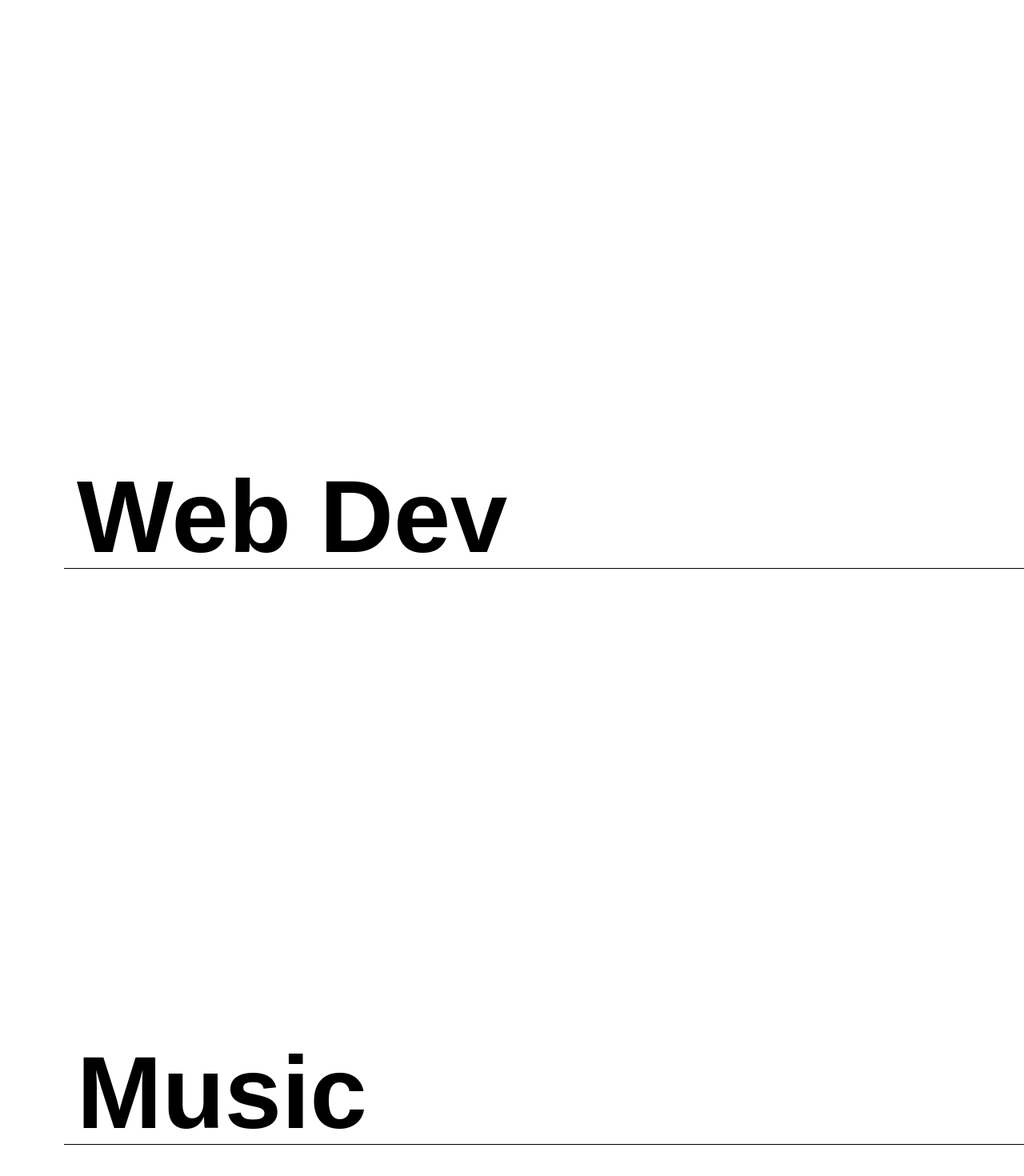
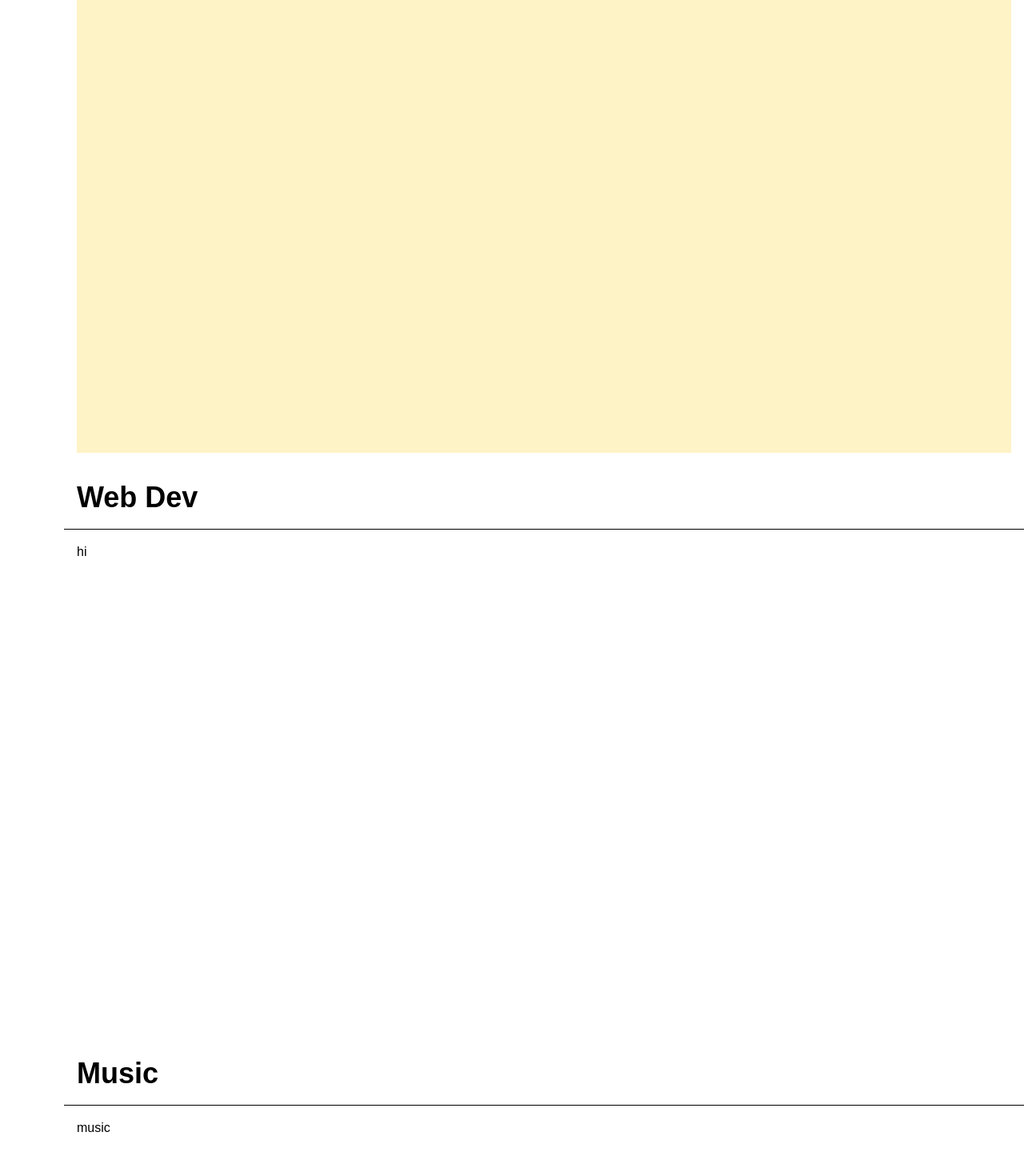
Before and after one commit to AnthonyAl-Rifai/portfolio-site, a Next.js app: page / in a window 1280 px wide. Shown: the part 938-2408 px from the top of the page at 80% size. Built offline with nearby package versions, Linux system fonts and the light colour scheme.

Commit message:
refactored grid section hierarchy

```diff
--- a/app/components/AboutSection.tsx
+++ b/app/components/AboutSection.tsx
@@ -1,6 +1,17 @@
 "use client";
 
 import SectionTitle from "./SectionTitle";
+import Section from "./Section";
+import GridSection from "./GridSection";
+
 export default function AboutSection() {
-  return <SectionTitle name="About" />;
+  return (
+    <Section id="about" className="relative">
+      <SectionTitle name="About" />
+      <GridSection>
+        <div className="bg-amber-100 col-span-full row-span-full"></div>
+      </GridSection>
+      <div className="bg-purple-100 p-4 flex-1 absolute top-[var(--layout-size)] -right-full"></div>
+    </Section>
+  );
 }
--- a/app/components/ContactSection.tsx
+++ b/app/components/ContactSection.tsx
@@ -1,5 +1,14 @@
 import SectionTitle from "./SectionTitle";
+import Section from "./Section";
+import GridSection from "./GridSection";
 
 export default function ContactSection() {
-  return <SectionTitle name="Contact" />;
+  return (
+    <Section id="contact">
+      <SectionTitle name="Contact" />
+      <GridSection>
+        <div>contact</div>
+      </GridSection>
+    </Section>
+  );
 }
--- a/app/components/GridSection.tsx
+++ b/app/components/GridSection.tsx
@@ -1,38 +1,30 @@
 interface GridSectionProps {
-  id: string;
   className?: string;
   children: React.ReactNode;
-  useDvhHeight?: boolean;
-  isLandscape?: boolean; // add this
+  isLandscape?: boolean;
+  fillParent?: boolean;
 }
 
 export default function GridSection({
-  id,
   className = "",
   children,
-  useDvhHeight = false, // default: false
-  isLandscape = false, // default
+  isLandscape = false,
+  fillParent = true,
 }: GridSectionProps) {
   return (
-    <section
-      id={id}
+    <div
       className={`
         w-full
-        ${
-          useDvhHeight
-            ? "min-h-[calc(100dvh-var(--layout-size))] h-[calc(100dvh-var(--layout-size))]"
-            : "min-h-[calc(100vh-var(--layout-size))] h-[calc(100vh-var(--layout-size))]"
-        }
+        ${fillParent ? "flex-1 h-0 min-h-0" : "h-full"}
         grid
         ${isLandscape ? "grid-cols-5" : "grid-cols-4"}
-        grid-rows-10 gap-4
+        grid-rows-10 gap-4 p-4
         md:grid-cols-8 md:grid-rows-12
         lg:grid-cols-16 lg:grid-rows-6
         ${className}
       `}
-      style={{ scrollMarginTop: "var(--layout-size)" }}
     >
       {children}
-    </section>
+    </div>
   );
 }
--- a/app/components/HeroSection.tsx
+++ b/app/components/HeroSection.tsx
@@ -2,6 +2,8 @@
 
 import { useState, useEffect } from "react";
 import { motion, AnimatePresence } from "framer-motion";
+import Section from "./Section";
+import GridSection from "./GridSection";
 
 export default function HeroSection() {
   const titles = [
@@ -23,7 +25,8 @@ export default function HeroSection() {
   }, [titles.length]);
 
   return (
-    <>
+    <Section id="hero">
+      <GridSection>
         <h1
           className="text-6xl mx-4 font-bold overflow-hidden row-start-3 col-span-full md:text-7xl md:row-start-4 pt-4 self-center sm:flex md:block lg:text-9xl"
           style={{ minHeight: "2.5em" }}
@@ -57,6 +60,7 @@ export default function HeroSection() {
             transition={{ delay: 1.8, duration: 0.7, ease: "easeOut" }}
           />
         </p>
-    </>
+      </GridSection>
+    </Section>
   );
 }
--- a/app/components/MenuNav.tsx
+++ b/app/components/MenuNav.tsx
@@ -21,7 +21,7 @@ export default function MenuNav({ open, onClose }: MenuNavProps) {
         height: "calc(100dvh - var(--layout-size))",
       }}
     >
-      <GridSection id="nav" useDvhHeight={true} isLandscape={isLandscape}>
+      <GridSection isLandscape={isLandscape} fillParent={false}>
         {/* About */}
         <a
           href="#about"
--- a/app/components/MusicSection.tsx
+++ b/app/components/MusicSection.tsx
@@ -1,5 +1,14 @@
 import SectionTitle from "./SectionTitle";
+import Section from "./Section";
+import GridSection from "./GridSection";
 
 export default function MusicSection() {
-  return <SectionTitle name="Music" />;
+  return (
+    <Section id="music">
+      <SectionTitle name="Music" />
+      <GridSection>
+        <div>music</div>
+      </GridSection>
+    </Section>
+  );
 }
--- a/app/components/ResumeSection.tsx
+++ b/app/components/ResumeSection.tsx
@@ -1,5 +1,14 @@
 import SectionTitle from "./SectionTitle";
+import Section from "./Section";
+import GridSection from "./GridSection";
 
 export default function ResumeSection() {
-  return <SectionTitle name="Resume" />;
+  return (
+    <Section id="resume">
+      <SectionTitle name="Resume" />
+      <GridSection>
+        <div>resume</div>
+      </GridSection>
+    </Section>
+  );
 }
--- /dev/null
+++ b/app/components/Section.tsx
@@ -0,0 +1,31 @@
+interface SectionProps {
+  id: string;
+  className?: string;
+  children: React.ReactNode;
+  useDvhHeight?: boolean;
+}
+
+export default function Section({
+  id,
+  className = "",
+  children,
+  useDvhHeight = false,
+}: SectionProps) {
+  return (
+    <section
+      id={id}
+      className={`
+        w-full flex flex-col
+        ${
+          useDvhHeight
+            ? "min-h-[calc(100dvh-var(--layout-size))] h-[calc(100dvh-var(--layout-size))]"
+            : "min-h-[calc(100vh-var(--layout-size))] h-[calc(100vh-var(--layout-size))]"
+        }
+        ${className}
+      `}
+      style={{ scrollMarginTop: "var(--layout-size)" }}
+    >
+      {children}
+    </section>
+  );
+}
--- a/app/components/SectionTitle.tsx
+++ b/app/components/SectionTitle.tsx
@@ -34,12 +34,9 @@ export default function SectionTitle({ name }: { name: string }) {
   }, []);
 
   return (
-    <div className="row-start-1 col-span-full">
+    <div className="h-[var(--layout-size)] w-full flex flex-col justify-center relative">
       {/* heading */}
-      <h1
-        ref={sectionRef}
-        className="text-6xl font-bold md:text-7xl lg:text-9xl mx-4"
-      >
+      <h1 ref={sectionRef} className="text-4xl font-bold mx-4">
         {name}
       </h1>
 
@@ -54,11 +51,12 @@ export default function SectionTitle({ name }: { name: string }) {
           ease: "easeOut",
           delay: 0.5,
         }}
-        className="bg-black self-end"
+        className="bg-black"
         style={{
-          gridColumn: "1 / -1",
-          marginLeft: "0",
-          marginRight: "0",
+          position: "absolute",
+          left: 0,
+          right: 0,
+          bottom: 0,
           height: 1,
           transformOrigin: "right",
         }}
--- a/app/components/WebDevSection.tsx
+++ b/app/components/WebDevSection.tsx
@@ -1,5 +1,14 @@
 import SectionTitle from "./SectionTitle";
+import Section from "./Section";
+import GridSection from "./GridSection";
 
 export default function WebDevSection() {
-  return <SectionTitle name="Web Dev" />;
+  return (
+    <Section id="webdev">
+      <SectionTitle name="Web Dev" />
+      <GridSection>
+        <div>hi</div>
+      </GridSection>
+    </Section>
+  );
 }
--- a/app/page.tsx
+++ b/app/page.tsx
@@ -1,31 +1,19 @@
-import GridSection from "./components/GridSection";
 import HeroSection from "./components/HeroSection";
 import AboutSection from "./components/AboutSection";
 import WebDevSection from "./components/WebDevSection";
 import MusicSection from "./components/MusicSection";
 import ResumeSection from "./components/ResumeSection";
 import ContactSection from "./components/ContactSection";
+
 export default function HomePage() {
   return (
     <>
-      <GridSection id="hero">
       <HeroSection />
-      </GridSection>
-      <GridSection id="about">
       <AboutSection />
-      </GridSection>
-      <GridSection id="webdev">
       <WebDevSection />
-      </GridSection>
-      <GridSection id="music">
       <MusicSection />
-      </GridSection>
-      <GridSection id="resume">
       <ResumeSection />
-      </GridSection>
-      <GridSection id="contact">
       <ContactSection />
-      </GridSection>
     </>
   );
 }
```
Lines whose indentation alone changed are shown as unchanged.
